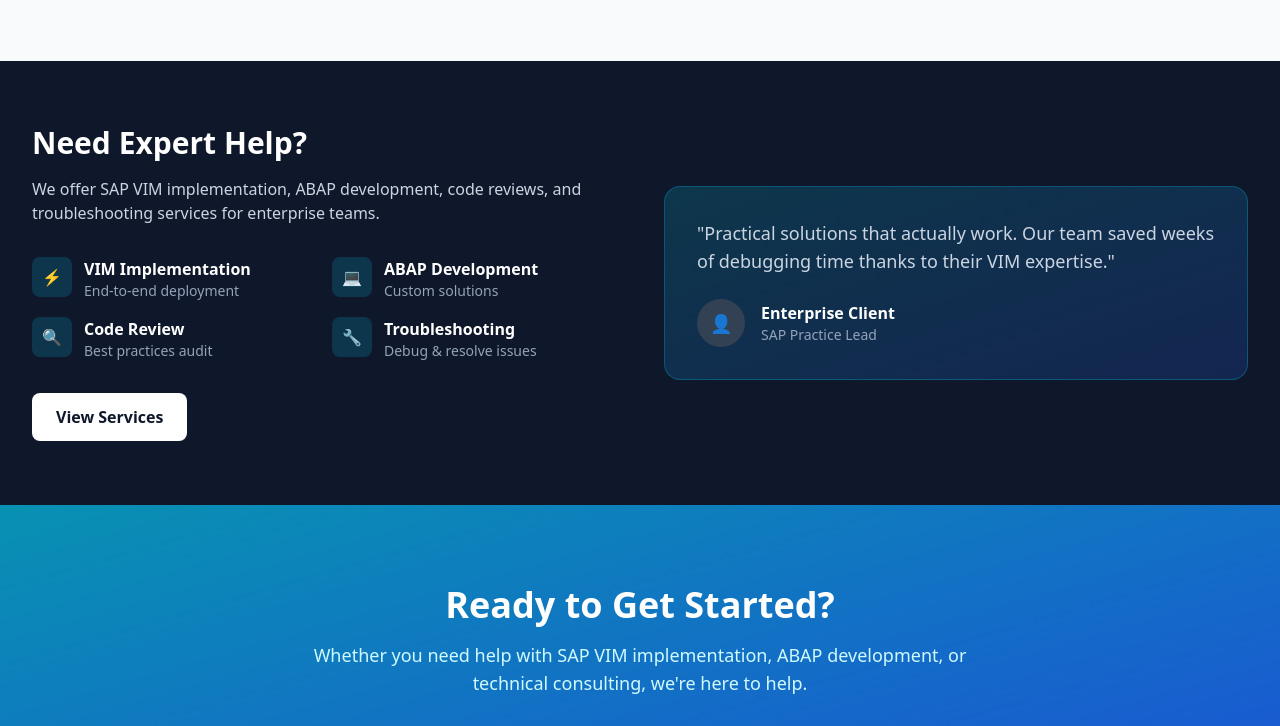
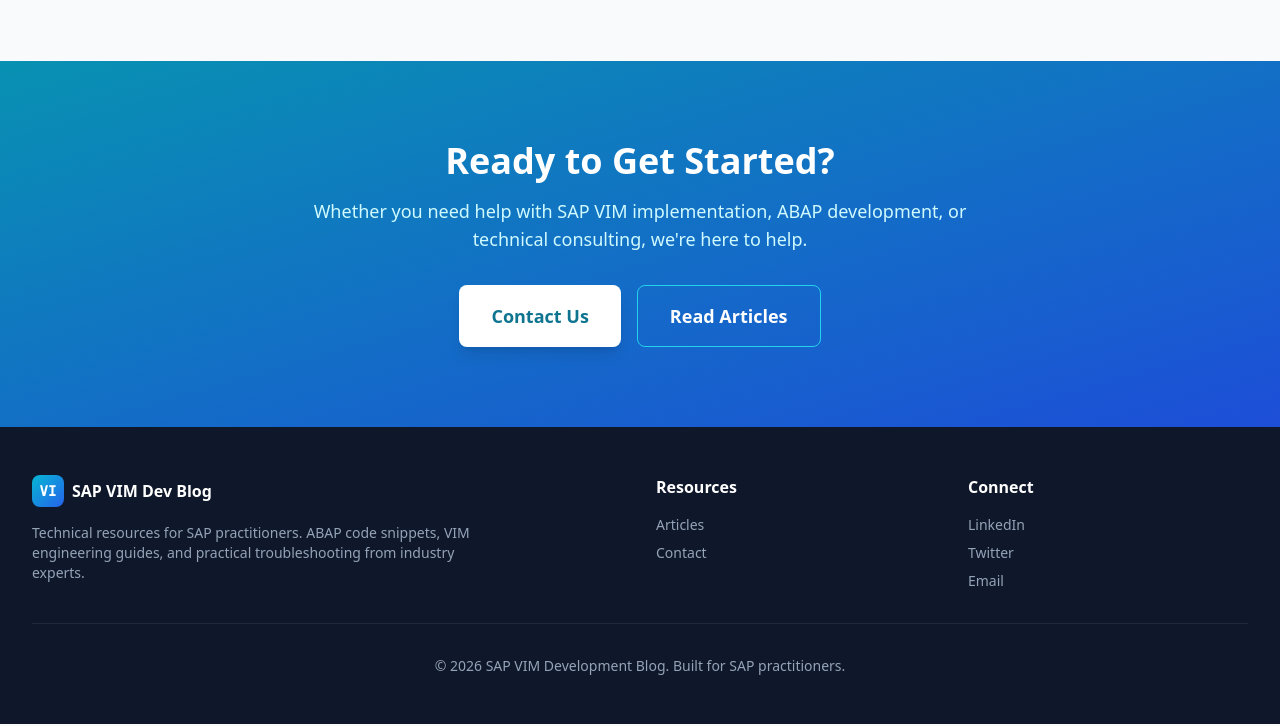
Before and after one commit to balamurali13-bot/sap-vim-dev-blog, an Astro site: page / in a window 1280 px wide. Shown: the part 2018-2744 px from the top of the page. Built offline with nearby package versions, Linux system fonts and the light colour scheme; Astro itself is replaced by a stand-in of ours.

Commit message:
feat: Remove services section from blog

```diff
--- a/src/layouts/BaseLayout.astro
+++ b/src/layouts/BaseLayout.astro
@@ -46,7 +46,6 @@ const { title, description = "SAP & VIM Development Blog - ABAP code snippets an
         <div class="hidden md:flex items-center gap-6">
           <a href="/" class="text-sm font-medium text-slate-600 dark:text-slate-300 hover:text-slate-900 dark:hover:text-white transition-colors">Home</a>
           <a href="/blog" class="text-sm font-medium text-slate-600 dark:text-slate-300 hover:text-slate-900 dark:hover:text-white transition-colors">Articles</a>
-          <a href="/services" class="text-sm font-medium text-slate-600 dark:text-slate-300 hover:text-slate-900 dark:hover:text-white transition-colors">Services</a>
 
           <!-- Dark Mode Toggle -->
           <button id="theme-toggle" class="p-2 rounded-lg text-slate-500 dark:text-slate-400 hover:bg-slate-100 dark:hover:bg-slate-700 transition-colors" aria-label="Toggle dark mode">
@@ -87,7 +86,6 @@ const { title, description = "SAP & VIM Development Blog - ABAP code snippets an
         <div class="flex flex-col gap-4">
           <a href="/" class="text-sm font-medium text-slate-600 dark:text-slate-300 hover:text-slate-900 dark:hover:text-white">Home</a>
           <a href="/blog" class="text-sm font-medium text-slate-600 dark:text-slate-300 hover:text-slate-900 dark:hover:text-white">Articles</a>
-          <a href="/services" class="text-sm font-medium text-slate-600 dark:text-slate-300 hover:text-slate-900 dark:hover:text-white">Services</a>
           <a href="/contact" class="text-sm font-medium text-cyan-600 dark:text-cyan-400 hover:text-cyan-500">Get Support</a>
         </div>
       </div>
@@ -117,7 +115,6 @@ const { title, description = "SAP & VIM Development Blog - ABAP code snippets an
           <h4 class="font-semibold text-white mb-4">Resources</h4>
           <ul class="space-y-2 text-sm">
             <li><a href="/blog" class="hover:text-cyan-400 transition-colors">Articles</a></li>
-            <li><a href="/services" class="hover:text-cyan-400 transition-colors">Services</a></li>
             <li><a href="/contact" class="hover:text-cyan-400 transition-colors">Contact</a></li>
           </ul>
         </div>
--- a/src/pages/index.astro
+++ b/src/pages/index.astro
@@ -169,77 +169,6 @@ const categoryColors: Record<string, string> = {
     </div>
   </section>
 
-  <!-- Services Teaser -->
-  <section class="py-16 bg-slate-900 dark:bg-slate-950 text-white">
-    <div class="container mx-auto px-4 sm:px-6 lg:px-8">
-      <div class="grid lg:grid-cols-2 gap-12 items-center">
-        <div>
-          <h2 class="text-2xl sm:text-3xl font-bold mb-4">Need Expert Help?</h2>
-          <p class="text-slate-300 mb-8">
-            We offer SAP VIM implementation, ABAP development, code reviews, and troubleshooting services for enterprise teams.
-          </p>
-          <div class="grid sm:grid-cols-2 gap-4 mb-8">
-            <div class="flex items-start gap-3">
-              <div class="w-10 h-10 rounded-lg bg-cyan-500/20 flex items-center justify-center flex-shrink-0">
-                <span class="text-cyan-400">⚡</span>
-              </div>
-              <div>
-                <h4 class="font-semibold">VIM Implementation</h4>
-                <p class="text-sm text-slate-400">End-to-end deployment</p>
-              </div>
-            </div>
-            <div class="flex items-start gap-3">
-              <div class="w-10 h-10 rounded-lg bg-cyan-500/20 flex items-center justify-center flex-shrink-0">
-                <span class="text-cyan-400">💻</span>
-              </div>
-              <div>
-                <h4 class="font-semibold">ABAP Development</h4>
-                <p class="text-sm text-slate-400">Custom solutions</p>
-              </div>
-            </div>
-            <div class="flex items-start gap-3">
-              <div class="w-10 h-10 rounded-lg bg-cyan-500/20 flex items-center justify-center flex-shrink-0">
-                <span class="text-cyan-400">🔍</span>
-              </div>
-              <div>
-                <h4 class="font-semibold">Code Review</h4>
-                <p class="text-sm text-slate-400">Best practices audit</p>
-              </div>
-            </div>
-            <div class="flex items-start gap-3">
-              <div class="w-10 h-10 rounded-lg bg-cyan-500/20 flex items-center justify-center flex-shrink-0">
-                <span class="text-cyan-400">🔧</span>
-              </div>
-              <div>
-                <h4 class="font-semibold">Troubleshooting</h4>
-                <p class="text-sm text-slate-400">Debug & resolve issues</p>
-              </div>
-            </div>
-          </div>
-          <a href="/services" class="inline-flex items-center px-6 py-3 text-base font-semibold rounded-lg bg-white text-slate-900 hover:bg-slate-100 transition-colors">
-            View Services
-          </a>
-        </div>
-        <div class="hidden lg:block">
-          <div class="bg-gradient-to-br from-cyan-500/20 to-blue-600/20 rounded-2xl p-8 border border-cyan-500/30">
-            <blockquote class="text-lg text-slate-300 mb-6">
-              "Practical solutions that actually work. Our team saved weeks of debugging time thanks to their VIM expertise."
-            </blockquote>
-            <div class="flex items-center gap-4">
-              <div class="w-12 h-12 rounded-full bg-slate-700 flex items-center justify-center">
-                <span class="text-lg">👤</span>
-              </div>
-              <div>
-                <p class="font-semibold">Enterprise Client</p>
-                <p class="text-sm text-slate-400">SAP Practice Lead</p>
-              </div>
-            </div>
-          </div>
-        </div>
-      </div>
-    </div>
-  </section>
-
   <!-- Contact CTA -->
   <section class="py-20 bg-gradient-to-br from-cyan-600 to-blue-700">
     <div class="container mx-auto px-4 sm:px-6 lg:px-8 text-center">
```
